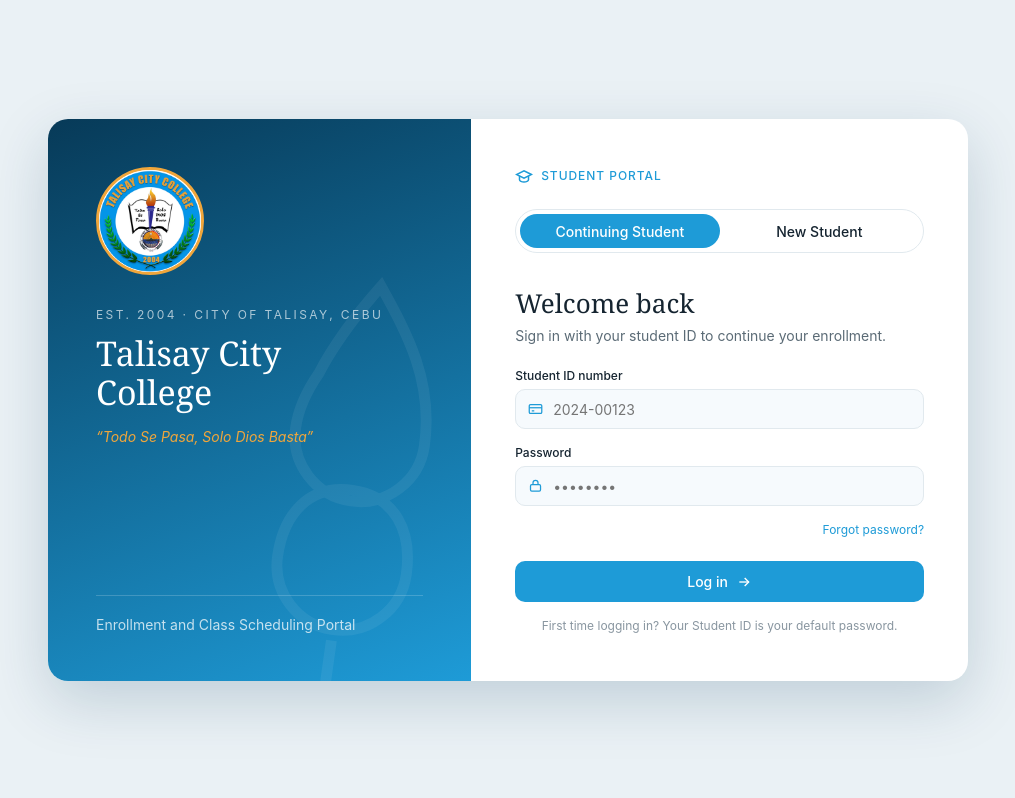
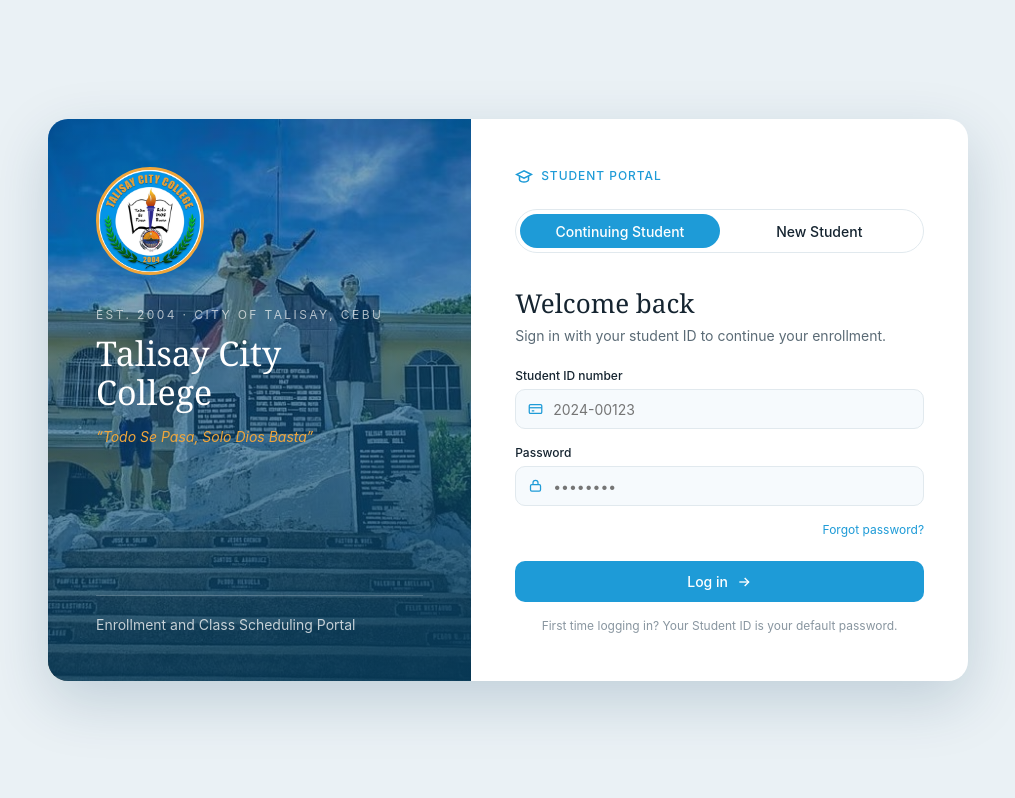
Before and after one commit to DownTracker/TCCPortal, a plain HTML site: page index.html in a window 1280 px wide. Shown: the whole page, without its empty margins (132-1147 px from the left). Drawn offline with Linux system fonts and the light colour scheme.

Commit message:
Add files via upload

```diff
--- a/index.html
+++ b/index.html
@@ -15,13 +15,6 @@
       <div class="card">
 
         <div class="brand-panel">
-          <svg class="brand-watermark" viewBox="0 0 24 24" fill="none" stroke="#FFFFFF" stroke-width="0.5">
-            <path d="M12 2c1.5 2 3 4 3 7a3 3 0 0 1-6 0c0-1 .3-1.8.7-2.6C10.2 5 11 3.5 12 2z"/>
-            <path d="M9 15c0-2 1-3.5 3-3.5s3 1.5 3 3.5a3 3 0 0 1-6 0z"/>
-            <path d="M8 22h8"/>
-            <path d="M12 18.5V22"/>
-          </svg>
-
           <div class="brand-top">
             <div class="seal">
               <img src="logo.png" alt="Talisay City College seal" class="seal-img" />
@@ -126,10 +119,10 @@
                 <div class="field">
                   <select>
                     <option value="">Select a program</option>
-                    <option>BS Industrial Technology</option>
+                    <option>BS Information Technology</option>
                     <option>BS Business Administration</option>
                     <option>BS Education</option>
-                    <option>BS Hospitality Management</option>
+                    <option>BS Criminology</option>
                   </select>
                 </div>
               </div>
--- a/style.css
+++ b/style.css
@@ -65,18 +65,10 @@ body {
   display: flex;
   flex-direction: column;
   justify-content: space-between;
-  background: linear-gradient(160deg, var(--blue-deep) 0%, var(--blue) 100%);
-}
-
-.brand-watermark {
-  position: absolute;
-  right: -140px;
-  bottom: -80px;
-  width: 520px;
-  height: 520px;
-  opacity: 0.06;
-  transform: rotate(8deg);
-  pointer-events: none;
+  background-image: linear-gradient(165deg, rgba(7, 58, 88, 0.35) 0%, rgba(10, 78, 118, 0.6) 55%, rgba(7, 58, 88, 0.94) 100%), url("monument.jpg");
+  background-size: cover;
+  background-position: center 35%;
+  background-repeat: no-repeat;
 }
 
 .seal {
```
Also changed, not shown: monument.jpg (added).
